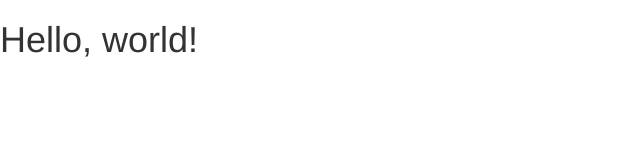
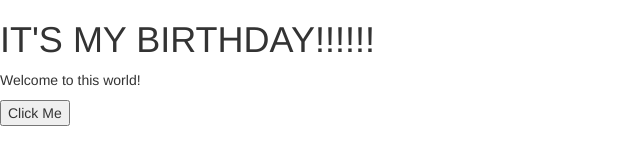
Before and after one commit to martinballin24/Martin-Lopez, a plain HTML site: page index.html in a window 1280 px wide. Shown: the whole page, without its empty margins (0-640 px from the left). Drawn offline with nearby package versions, Linux system fonts and the light colour scheme.

Commit message:
Update index.html

```diff
--- a/index.html
+++ b/index.html
@@ -17,9 +17,18 @@
       <script src="https://oss.maxcdn.com/respond/1.4.2/respond.min.js"></script>
     <![endif]-->
   </head>
+  <script>
+    function changeParagraph(){
+      document.getElementById("paragraph").innerHTML="Wish Me A Happy Birthday JavaScript"
+    }
+  </script>
+
   <body>
-    <h1>Hello, world!</h1>
-
+    <h1>IT'S MY BIRTHDAY!!!!!!</h1>
+<p id="paragraph">
+  Welcome to this world!
+    </p>
+    <button onclick=changeParagraph>Click Me</button>
     <!-- jQuery (necessary for Bootstrap's JavaScript plugins) -->
     <script src="https://ajax.googleapis.com/ajax/libs/jquery/1.12.4/jquery.min.js"></script>
     <!-- Include all compiled plugins (below), or include individual files as needed -->
```
